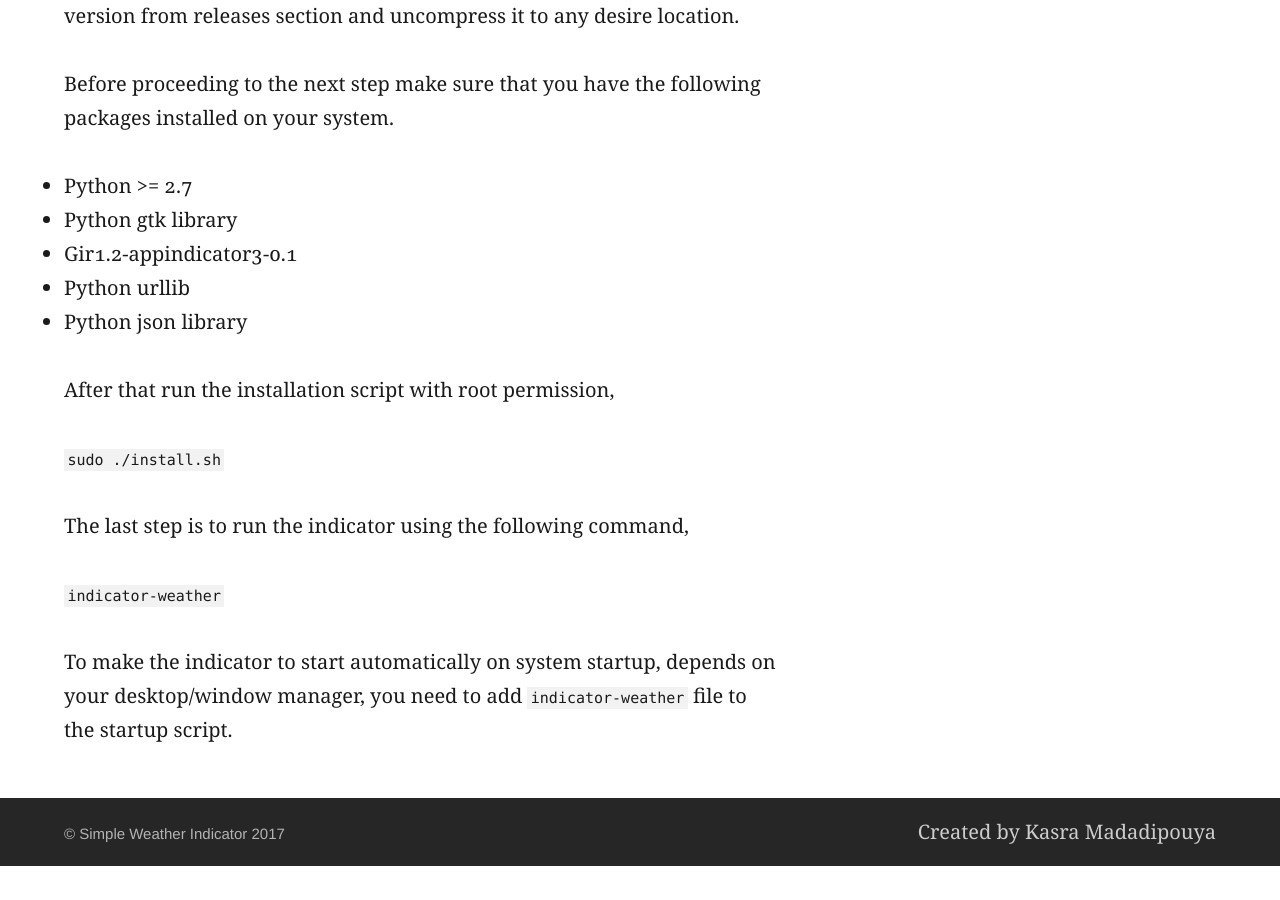
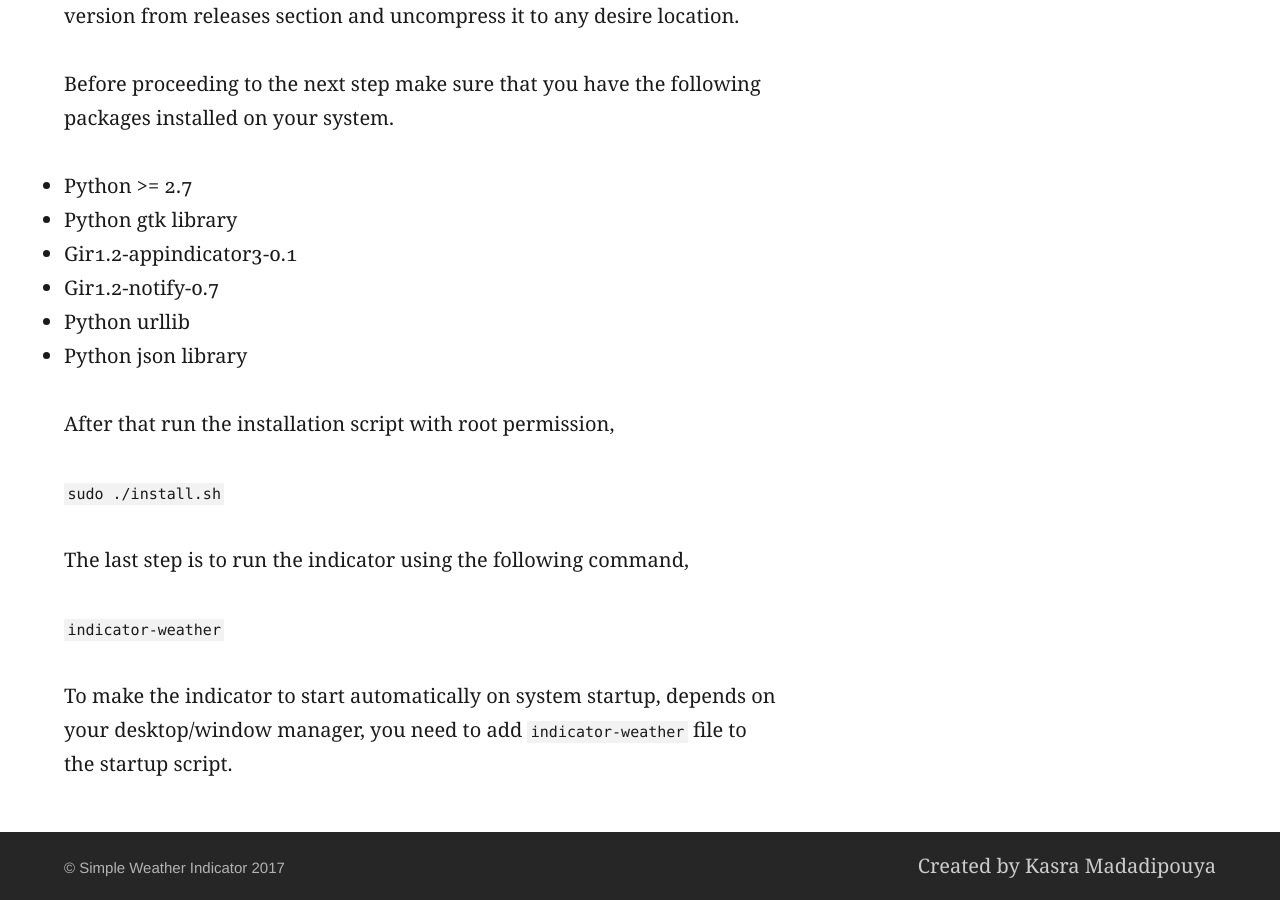
Before and after one commit to kasramp/UbuntuIndicatorWeather, a Jekyll site: the page built from installation.md, in a window 1280 px wide and 900 px high, scrolled down 2383 px. Built offline with Jekyll 4.4.1, drawn with Linux system fonts in a browser that asks for light colours; before the commit the page ends 3249 px from its top, so only the background shows below that.

Commit message:
Added Notify dependency requirement to the installation guide

```diff
--- a/installation.md
+++ b/installation.md
@@ -52,6 +52,7 @@ Before proceeding to the next step make sure that you have the following package
 - Python >= 2.7
 - Python gtk library
 - Gir1.2-appindicator3-0.1
+- Gir1.2-notify-0.7
 - Python urllib
 - Python json library
 
```
